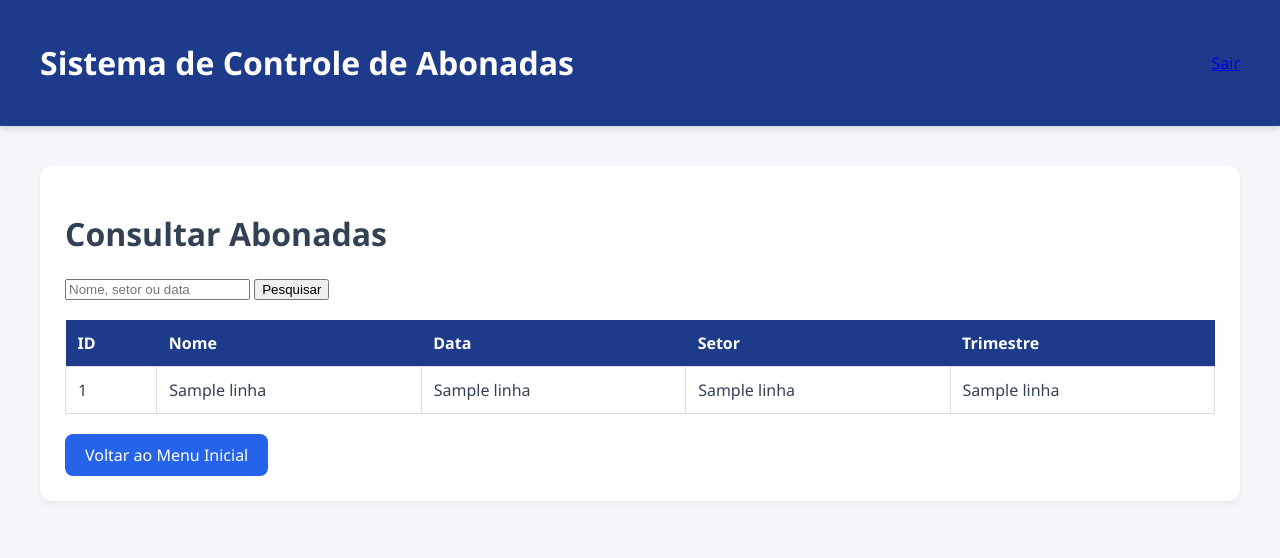
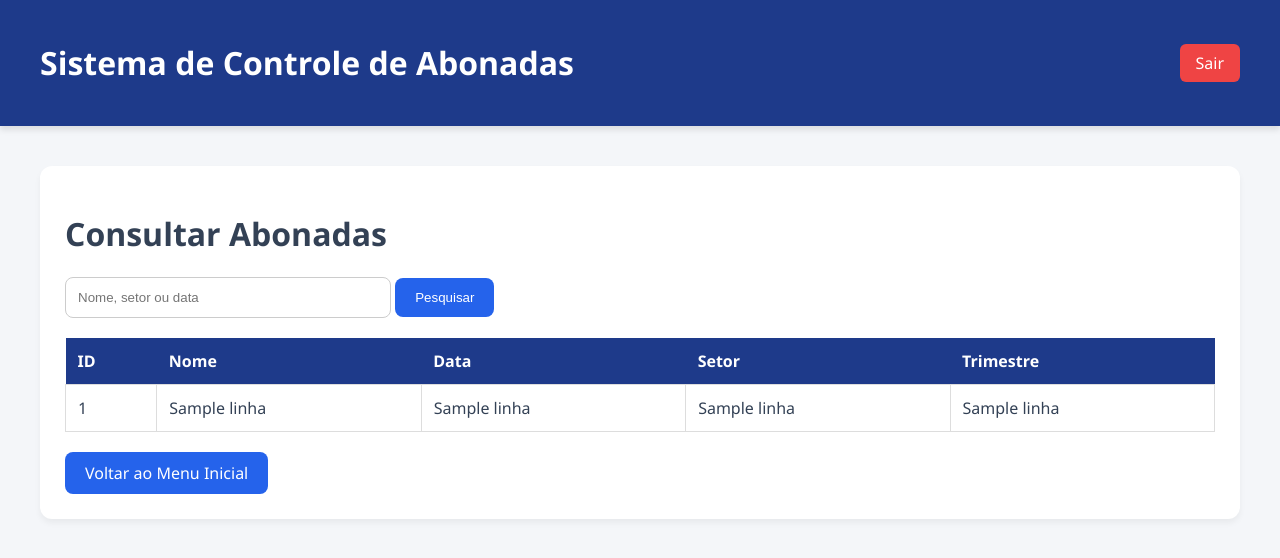
Before and after one commit to pauloestevan2803-svg/sistema-abonadas, a Flask app: template templates/consulta.html in a window 1280 px wide. Shown: the top 558 px of the page. Run offline with Flask 3, Linux system fonts and the light colour scheme; the template is opened without the code that fills it: most values are stand-ins (such as "Sample title", 1, 10 or a date in 2020); some libraries are stand-ins or nearby versions.

Commit message:
Remocao de comentarios e organizacao final de arquivos

```diff
--- /dev/null
+++ b/static/css/js/scripts.js
@@ -0,0 +1,3 @@
+document.addEventListener("DOMContentLoaded", function() {
+    console.log("Sistema carregado.");
+});
--- /dev/null
+++ b/static/css/style.css
@@ -0,0 +1,82 @@
+body {
+    font-family: 'Segoe UI', Arial, sans-serif;
+    background-color: #f4f6f9;
+    margin: 0;
+    color: #334155;
+}
+
+.header {
+    background-color: #1e3a8a;
+    color: white;
+    padding: 20px 40px;
+    display: flex;
+    justify-content: space-between;
+    align-items: center;
+    box-shadow: 0 4px 6px rgba(0,0,0,0.1);
+}
+
+.btn-sair {
+    background-color: #ef4444;
+    color: white;
+    text-decoration: none;
+    padding: 8px 16px;
+    border-radius: 6px;
+    font-weight: 500;
+}
+
+.container {
+    padding: 40px;
+    max-width: 1200px;
+    margin: 0 auto;
+}
+
+.card {
+    background: white;
+    padding: 25px;
+    border-radius: 12px;
+    box-shadow: 0 4px 6px rgba(0,0,0,0.05);
+}
+
+table {
+    width: 100%;
+    border-collapse: collapse;
+    margin-top: 20px;
+}
+
+th {
+    background-color: #1e3a8a;
+    color: white;
+    padding: 12px;
+    text-align: left;
+}
+
+td {
+    padding: 12px;
+    border: 1px solid #ddd;
+}
+
+.btn-voltar {
+    display: inline-block;
+    background-color: #2563eb;
+    color: white;
+    padding: 10px 20px;
+    text-decoration: none;
+    border-radius: 8px;
+    margin-top: 20px;
+}
+
+button {
+    padding: 12px 20px;
+    border: none;
+    border-radius: 8px;
+    background-color: #2563eb;
+    color: white;
+    cursor: pointer;
+}
+
+input {
+    padding: 12px;
+    border: 1px solid #ccc;
+    border-radius: 8px;
+    width: 300px;
+}
--- a/static/scripts.js
+++ /dev/null
@@ -1 +0,0 @@
-console.log("Sistema de Abonadas carregado com sucesso.");
--- a/static/style.css
+++ /dev/null
@@ -1,8 +0,0 @@
-body { font-family: 'Segoe UI', Arial, sans-serif; background: #f4f6f9; margin: 0; color: #334155; }
-.header { background: #1e3a8a; color: white; padding: 20px 40px; display: flex; justify-content: space-between; align-items: center; box-shadow: 0 4px 6px rgba(0,0,0,0.1); }
-.container { padding: 40px; max-width: 1200px; margin: 0 auto; }
-.card { background: white; padding: 25px; border-radius: 12px; box-shadow: 0 4px 6px rgba(0,0,0,0.05); }
-.btn-voltar { display: inline-block; background: #2563eb; color: white; padding: 10px 20px; text-decoration: none; border-radius: 8px; margin-top: 20px; }
-table { width: 100%; border-collapse: collapse; margin-top: 20px; }
-th { background: #1e3a8a; color: white; padding: 12px; text-align: left; }
-td { padding: 12px; border: 1px solid #ddd; }
--- a/templates/base.html
+++ b/templates/base.html
@@ -2,17 +2,20 @@
 <html lang="pt-BR">
 <head>
     <meta charset="UTF-8">
+    <meta name="viewport" content="width=device-width, initial-scale=1.0">
+    <title>Sistema Abonadas</title>
     <link rel="stylesheet" href="{{ url_for('static', filename='css/style.css') }}">
-    <title>Sistema Abonadas</title>
 </head>
 <body>
-    <div class="header">
+    <header class="header">
         <h1>Sistema de Controle de Abonadas</h1>
         <a href="/sair" class="btn-sair">Sair</a>
-    </div>
-    <div class="container">
+    </header>
+
+    <main class="container">
         {% block content %}{% endblock %}
-    </div>
+    </main>
+
     <script src="{{ url_for('static', filename='js/scripts.js') }}"></script>
 </body>
 </html>
--- a/templates/consulta.html
+++ b/templates/consulta.html
@@ -1,17 +1,37 @@
 {% extends "base.html" %}
+
 {% block content %}
 <div class="card">
     <h1>Consultar Abonadas</h1>
+
     <form method="POST">
         <input type="text" name="pesquisa" placeholder="Nome, setor ou data">
         <button type="submit">Pesquisar</button>
     </form>
+
     <table>
-        <tr><th>ID</th><th>Nome</th><th>Data</th><th>Setor</th><th>Trimestre</th></tr>
-        {% for linha in resultados %}
-        <tr><td>{{ linha[0] }}</td><td>{{ linha[1] }}</td><td>{{ linha[2] }}</td><td>{{ linha[3] }}</td><td>{{ linha[4] }}</td></tr>
-        {% endfor %}
+        <thead>
+            <tr>
+                <th>ID</th>
+                <th>Nome</th>
+                <th>Data</th>
+                <th>Setor</th>
+                <th>Trimestre</th>
+            </tr>
+        </thead>
+        <tbody>
+            {% for linha in resultados %}
+            <tr>
+                <td>{{ linha[0] }}</td>
+                <td>{{ linha[1] }}</td>
+                <td>{{ linha[2] }}</td>
+                <td>{{ linha[3] }}</td>
+                <td>{{ linha[4] }}</td>
+            </tr>
+            {% endfor %}
+        </tbody>
     </table>
+
     <a href="/menu" class="btn-voltar">Voltar ao Menu Inicial</a>
 </div>
 {% endblock %}
```
